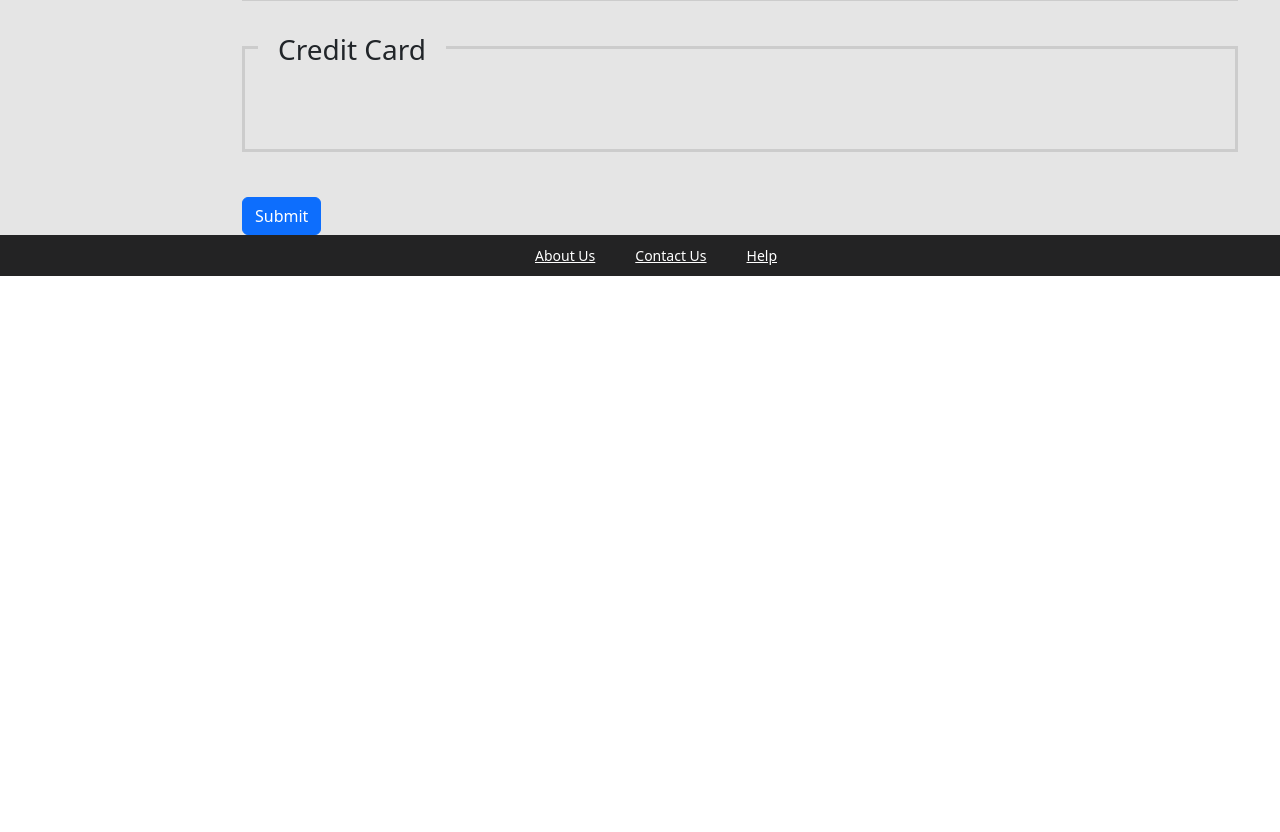
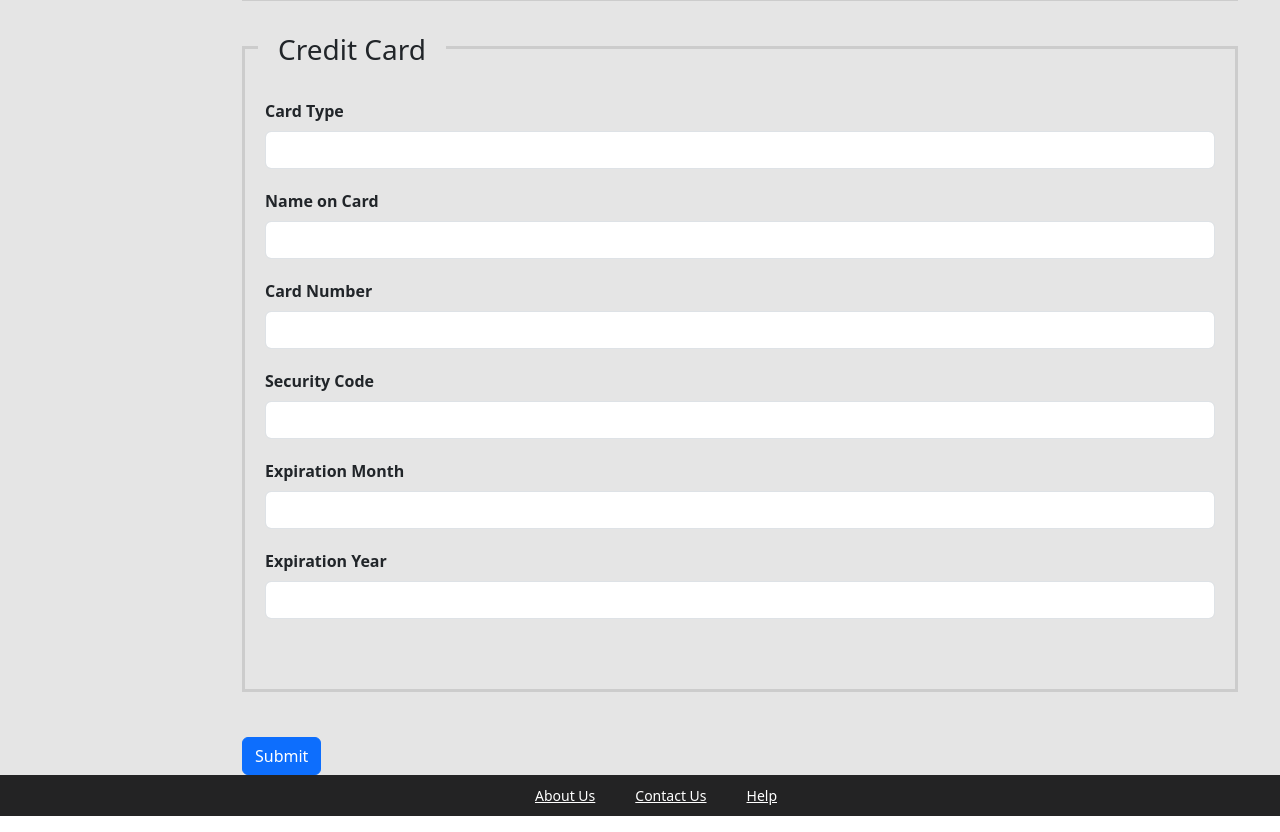
Before and after one commit to cheyannagraham/EcommerceShopFrontend, an Angular app: page /checkout in a window 1280 px wide. Shown: the part 1907-2739 px from the top of the page. Before the commit the page ends 2199 px from the top, so only its background shows below. Built offline with nearby package versions, Linux system fonts and the light colour scheme; no server answers.

Commit message:
add cc form fields

```diff
--- a/src/app/Components/checkout/checkout.component.html
+++ b/src/app/Components/checkout/checkout.component.html
@@ -80,14 +80,36 @@
           </div>
         </div>
 
-
         <div class="form-area" formGroupName="creditCard">
           <h3>Credit Card</h3>
+          <div>
+            <label for="cardType" class="form-label fw-bold">Card Type</label>
+            <input id="cardType" class="form-control au-input input-space" type="text" formControlName="cardType">
+          </div>
+          <div>
+            <label for="cardholderName" class="form-label fw-bold">Name on Card</label>
+            <input id="cardholderName" class="form-control au-input input-space" type="text"
+                   formControlName="cardholderName">
+          </div>
+          <div>
+            <label for="cardNumber" class="form-label fw-bold">Card Number</label>
+            <input id="cardNumber" class="form-control au-input input-space" type="number" formControlName="cardNumber">
+          </div>
+          <div>
+            <label for="secCode" class="form-label fw-bold">Security Code</label>
+            <input id="secCode" class="form-control au-input input-space" type="text" formControlName="secCode">
+          </div>
+          <div>
+            <label for="expMonth" class="form-label fw-bold">Expiration Month</label>
+            <input id="expMonth" class="form-control au-input input-space" type="number" formControlName="expMonth">
+          </div>
+          <div>
+            <label for="expYear" class="form-label fw-bold">Expiration Year</label>
+            <input id="expYear" class="form-control au-input input-space" type="number" formControlName="expYear">
+          </div>
         </div>
         <button class="btn btn-primary" type="submit">Submit</button>
       </form>
-
-
     </div>
   </div>
 </div>
```
